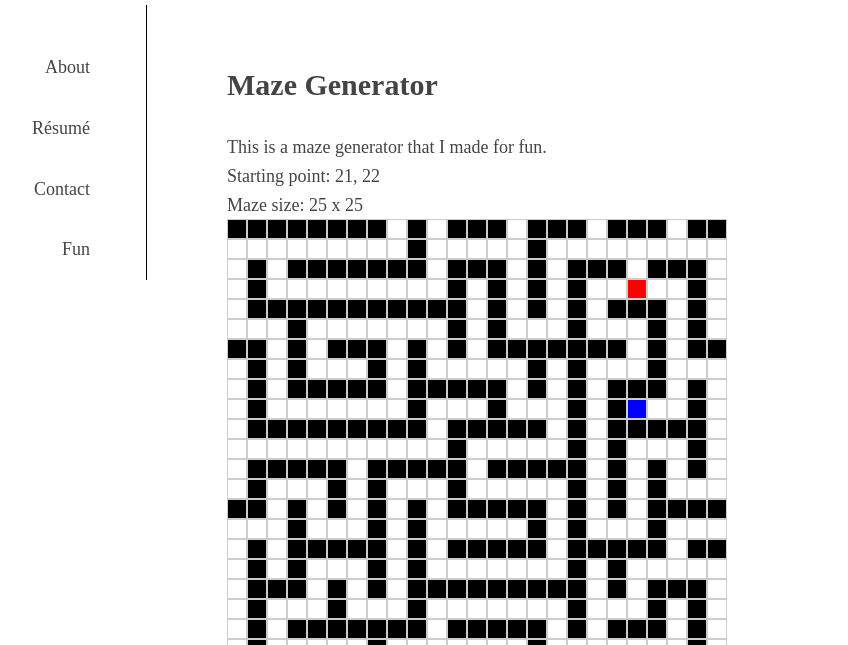
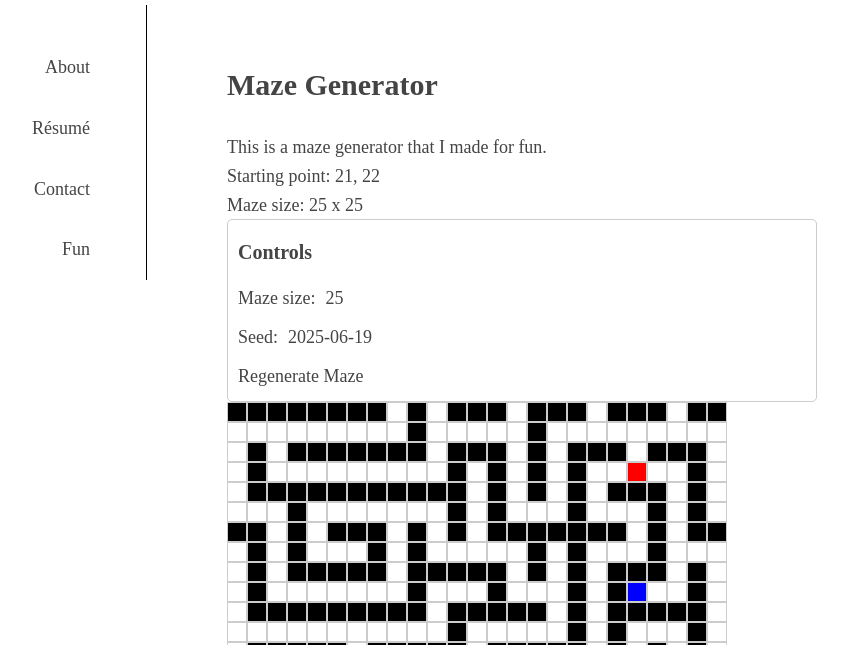
Before and after one commit to poltak/poltak.github.io, a SvelteKit app: page /maze-generator in a window 1280 px wide. Shown: the part 155-800 px from the top of the page, without its empty margins (223-1071 px from the left). Built offline with nearby package versions, Linux system fonts and the light colour scheme.

Commit message:
Add some base controls in UI

```diff
--- a/src/lib/maze-generator.ts
+++ b/src/lib/maze-generator.ts
@@ -38,6 +38,11 @@ export class MazeGenerator {
     setSeed(seed: string) {
         this.randomInt = initRandomInt(seed)
     }
+
+    setMazeSize(mazeSize: number) {
+        this.deps.mazeSize = mazeSize
+    }
+
     /**
      * For a given point, gets the valid neighbor cells which are exactly 2 cells away.
      * TODO: Make this distance agnostic
--- a/src/routes/maze-generator/+page.svelte
+++ b/src/routes/maze-generator/+page.svelte
@@ -15,6 +15,12 @@
     $effect(() => {
         mazeGenerator.setSeed(seed)
     })
+
+    $effect(() => {
+        mazeGenerator.setMazeSize(mazeSize)
+        generateMaze()
+    })
+
     $effect(() => {
         console.log(
             'history:',
@@ -43,6 +49,24 @@
     <p>Maze size: {mazeSize} x {mazeSize}</p>
 </div>
 
+<div class="maze-controls">
+    <h3>Controls</h3>
+
+    <div class="control">
+        <label for="maze-size">Maze size:</label>
+        <input id="maze-size" type="number" bind:value={mazeSize} min={1} max={100} />
+    </div>
+
+    <div class="control">
+        <label for="seed">Seed:</label>
+        <input id="seed" type="text" bind:value={seed} />
+    </div>
+
+    <div class="control">
+        <button onclick={generateMaze}>Regenerate Maze</button>
+    </div>
+</div>
+
 <div class="maze" style="width: {mazeSize * 20}px; height: {mazeSize * 20}px;">
     {#each Array.from({ length: mazeSize }, (_, rowIndex) => rowIndex) as rowIndex}
         <div class="row">
@@ -62,8 +86,6 @@
     {/each}
 </div>
 
-<button onclick={generateMaze}>Regenerate Maze</button>
-
 <style>
     .maze {
         display: flex;
@@ -80,4 +102,19 @@
         height: 20px;
         border: 1px solid #ccc;
     }
+
+    .maze-controls {
+        display: flex;
+        flex-direction: column;
+        gap: 10px;
+        border: 1px solid #ccc;
+        padding: 10px;
+        border-radius: 5px;
+    }
+
+    .control {
+        display: flex;
+        flex-direction: row;
+        gap: 10px;
+    }
 </style>
```
